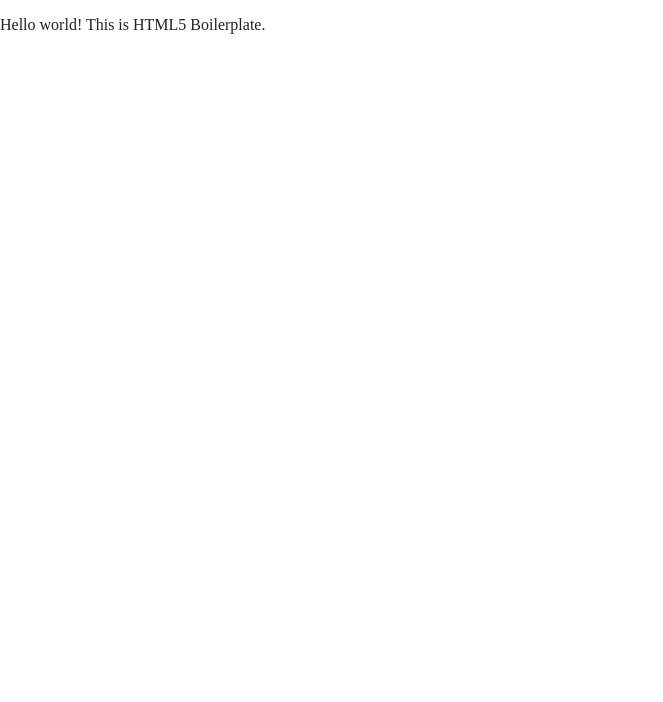
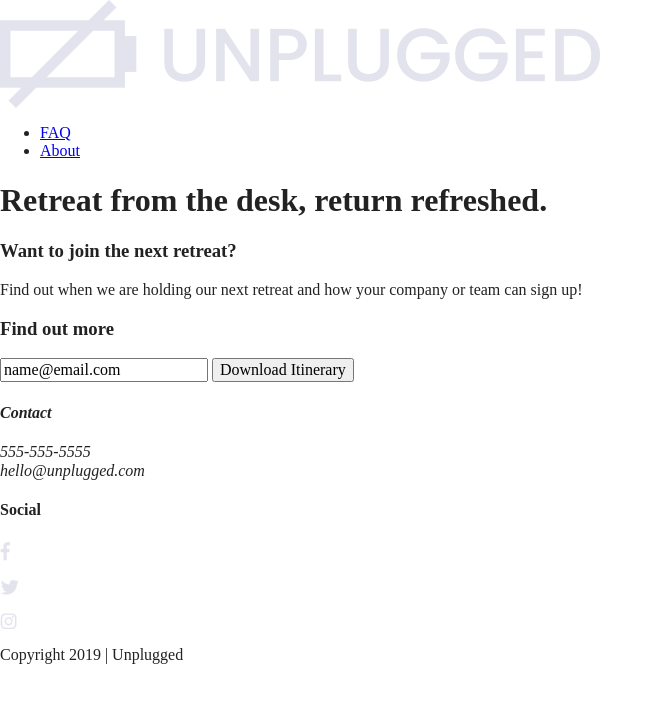
Before and after one commit to amanda-w1/unplugged, a website built with Parcel: page index.html in a window 1280 px wide. Shown: the whole page, without its empty margins (0-663 px from the left). Built offline with nearby package versions, Linux system fonts and the light colour scheme.

Commit message:
Updated Homepage, About, and FAQ HTML. Added images.

```diff
--- a/index.html
+++ b/index.html
@@ -3,7 +3,7 @@
 
 <head>
   <meta charset="utf-8">
-  <title></title>
+  <title>Unplugged</title>
   <meta name="description" content="">
   <meta name="viewport" content="width=device-width, initial-scale=1">
 
@@ -23,9 +23,81 @@
 </head>
 
 <body>
+  <!-- Add your site or application content here -->
+  <header>
+    <div class="content-wrapper">
+      <a href="#">
+        <img src="img/unpluggedlogo.png" alt="unplugged logo"/>
+      </a>
+      <div class="header-divider"></div>
+        <nav>
+          <ul>
+            <li><a href="faq/index.html" target="_blank">FAQ</a></li>
+            <li><a href="about/index.html" target="_blank">About</a></li>
+          </ul>
+        </nav>
+      </div>
+  </header>
 
-  <!-- Add your site or application content here -->
-  <p>Hello world! This is HTML5 Boilerplate.</p>
+  <main>
+
+    <section class="hero-area">
+      <div class="content-wrapper">
+        <h1>Retreat from the desk, return refreshed.</h1>
+      </div>
+    </section>
+
+    <aside>
+      <div class="content-wrapper">
+        <div class="form-description">
+          <h3>Want to join the next retreat?</h3>
+          <p>
+            Find out when we are holding our next retreat and how your company or team can sign up!
+          </p>
+        </div>
+
+        <div class="form">
+          <h3>Find out more</h3>
+          <input type="text" name="name" value="name@email.com">
+          <input type="button" value="Download Itinerary">
+        </div>
+      </div>
+    </aside>
+  </main>
+
+  <footer>
+    <div class="content-wrapper">
+      <div class="footer-content">
+        <address class="contact">
+          <h4>Contact</h4>
+          <p>
+            555-555-5555<br>
+            hello@unplugged.com
+          </p>
+        </address>
+
+        <div class="social">
+          <h4>Social</h4>
+          <div class="social-icons">
+            <p>
+              <a href="https://www.facebook.com" target="_blank"><img src="img/facebook.png" alt="facebook"/></a>
+            </p>
+            <p>
+              <a href="https://www.twitter.com" target="_blank"><img src="img/twitter.png" alt="twitter"/></a>
+            </p>
+            <p>
+              <a href="https://www.instagram.com" target="_blank"><img src="img/instagram.png" alt="instagram"/></a>
+            </p>
+          </div>
+        </div>
+      </div>
+    </div>
+
+    <div class="copyright">
+      <p>Copyright 2019 | Unplugged</p>
+    </div>
+  </footer>
+
   <script src="js/vendor/modernizr-3.11.2.min.js"></script>
   <script src="js/plugins.js"></script>
   <script src="js/main.js"></script>
@@ -37,5 +109,4 @@
   </script>
   <script src="https://www.google-analytics.com/analytics.js" async></script>
 </body>
-
 </html>
```
Also changed, not shown: about/index.html (+53 -2 lines), faq/index.html (+53 -2 lines), img/facebook.png (added), img/instagram.png (added), img/outside-bg.jpg (added), img/twitter.png (added), img/unpluggedlogo.png (added), 2 other files.
